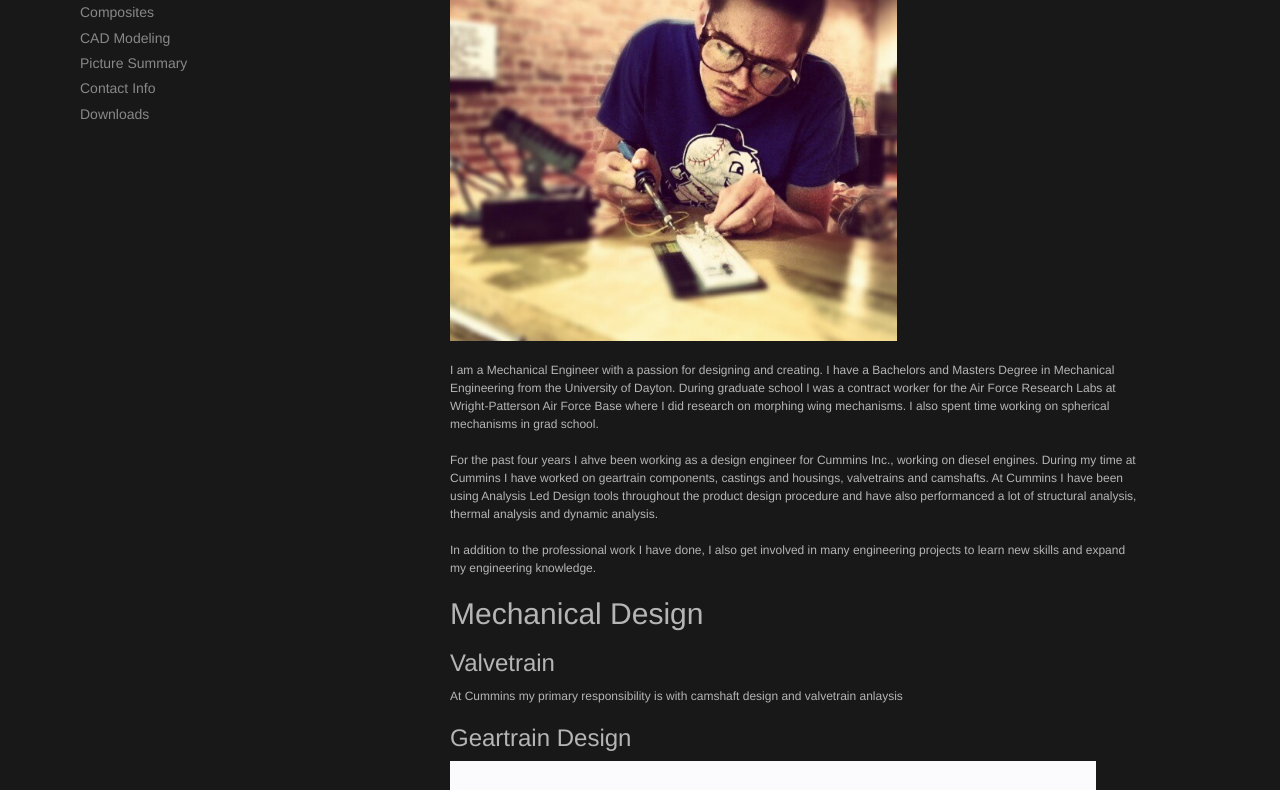
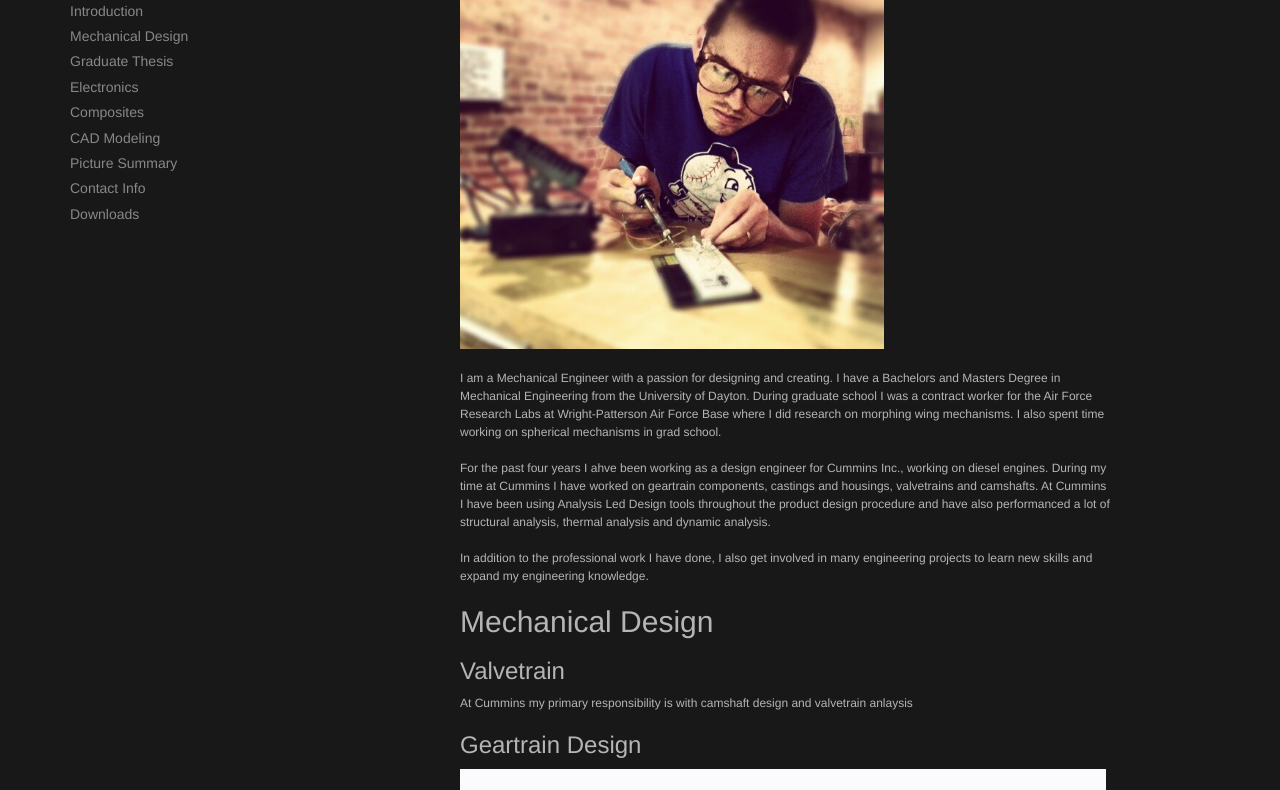
Before and after one commit to ogradybj/Portfolio, a plain HTML site: page index.html in a window 1280 px wide. Shown: the part 201-991 px from the top of the page. Drawn offline with nearby package versions, Linux system fonts and the light colour scheme.

Commit message:
Changes to index.html with content
Big content update

```diff
--- a/css/portfolio1.css
+++ b/css/portfolio1.css
@@ -1,5 +1,5 @@
-.header {
-
+.top-spacing {
+    margin-top: 100px;
 
 }
 
@@ -15,7 +15,7 @@ h1 .logo {
 }
 #Vpic2 {
 
-    width: 25%;
+    width: 45%;
 
 }
 
--- a/index.html
+++ b/index.html
@@ -25,35 +25,38 @@
     <!-- Include all compiled plugins (below), or include individual files as needed -->
     <script src="js/bootstrap.min.js"></script>
 
-    <div class="col-md-12" id="header">
-	       <h1 id="logo">BRENDAN O'GRADY</h1>
+<div class="container">
+    <div class="row top-spacing"></div>
+    <div class="row">
 
-
-	    </div>
 	    <div class="col-md-4" id="nav-bar">
 
+            <div class="affix">
+            <h1 id="logo">BRENDAN O'GRADY</h1>
 
-	        <ul id="nav-bar-links">
-	            <li><h5><a href="/index.html">Introduction</a></h5></li>
-                <li><h5><a href="/mechDe">Mechanical Design</a></h5></li>
-                <li><h5><a href="/thesis">Graduate Thesis</a></h5></li>
-                <li><h5><a href="/electronics">Electronics</a></h5></li>
-                <li><h5><a href="/composites">Composites</a></h5></li>
-                <li><h5><a href="/cadmodels">CAD Modeling</a></h5></li>
-	            <li><h5><a href="/picturesum">Picture Summary</a></h5></li>
-                <li><h5><a href="/contact">Contact Info</a></h5></li>
-                <li><h5><a href="/downloads">Downloads</a></h5></li>
+	        <ul class="nav">
+	            <li><h5><a href="#index">Introduction</a></h5></li>
+                <li><h5><a href="#mechDe">Mechanical Design</a></h5></li>
+                <li><h5><a href="#thesis">Graduate Thesis</a></h5></li>
+                <li><h5><a href="#electronics">Electronics</a></h5></li>
+                <li><h5><a href="#composites">Composites</a></h5></li>
+                <li><h5><a href="#cadmodels">CAD Modeling</a></h5></li>
+	            <li><h5><a href="#picturesum">Picture Summary</a></h5></li>
+                <li><h5><a href="#contact">Contact Info</a></h5></li>
+                <li><h5><a href="#downloads">Downloads</a></h5></li>
             </ul>
 	    </div>
+            </div>
 	    <div class="col-md-7" id="main-bar">
+            <a name="index"></a>
 	        <img id="pic1" src="pics/brendan1.jpg">
             <p>I am a Mechanical Engineer with a passion for designing and creating. I have a Bachelors and Masters Degree in Mechanical Engineering from the University of Dayton. During graduate school I was a contract worker for the Air Force Research Labs at Wright-Patterson Air Force Base where I did research on morphing wing mechanisms. I also spent time working on spherical mechanisms in grad school. <br><br>
             For the past four years I ahve been working as a design engineer for Cummins Inc., working on diesel engines. During my time at Cummins I have worked on geartrain components, castings and housings, valvetrains and camshafts. At Cummins I have been using Analysis Led Design tools throughout the product design procedure and have also performanced a lot of structural analysis, thermal analysis and dynamic analysis.<br><br>
             In addition to the professional work I have done, I also get involved in many engineering projects to learn new skills and expand my engineering knowledge.
             </p>
 
-
-            <h2>Mechanical Design</h2>
+<a name="mechDe"></a>
+<h2>Mechanical Design</h2>
 <h3></h3>
 <p></p>
 
@@ -111,6 +114,8 @@ For issues found in systems where the simplified calculations are not sufficient
 <img id="pic2" src="pics/hsthermansys3.jpg">
 <img id="pic2" src="pics/hsthermansys2.jpg">
 
+
+<a name="thesis"></a>
 <h2>Graduate Thesis</h2>
 
 <h3>Thesis Summary</h3>
@@ -128,7 +133,7 @@ For issues found in systems where the simplified calculations are not sufficient
 <img id="pic2" src="pics/ThreeCellAdams.png">
 
 
-
+<a name="electronics"></a>
 <h2>Electronics Projects</h2>
 
 
@@ -150,7 +155,7 @@ For issues found in systems where the simplified calculations are not sufficient
 
 
 
-
+<a name="composites"></a>
 <h2>Composites</h2>
 
 <h3>Bicycle Frame</h3>
@@ -170,7 +175,7 @@ For issues found in systems where the simplified calculations are not sufficient
 <img id="pic2" src="pics/SMV.jpg">
 
 
-
+<a name="cadmodels"></a>
 <h2>Cad Modeling</h2>
 <img id="piccad" src="pics/cncmill.png">
 <img id="piccad" src="pics/smvmodel.jpg">
@@ -210,6 +215,8 @@ For issues found in systems where the simplified calculations are not sufficient
 
 
 	    </div>
+        </div>
+    </div>
 	    <div id="footer"></div>
 
 
```
